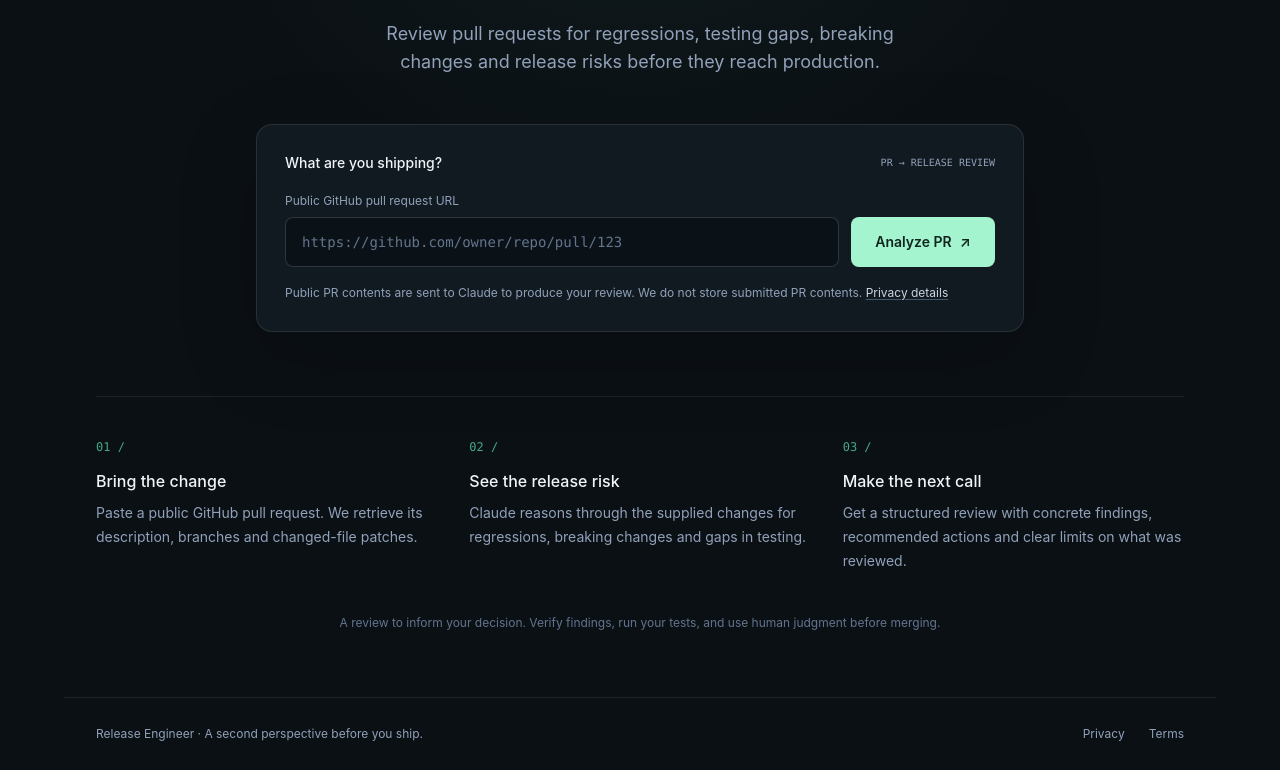
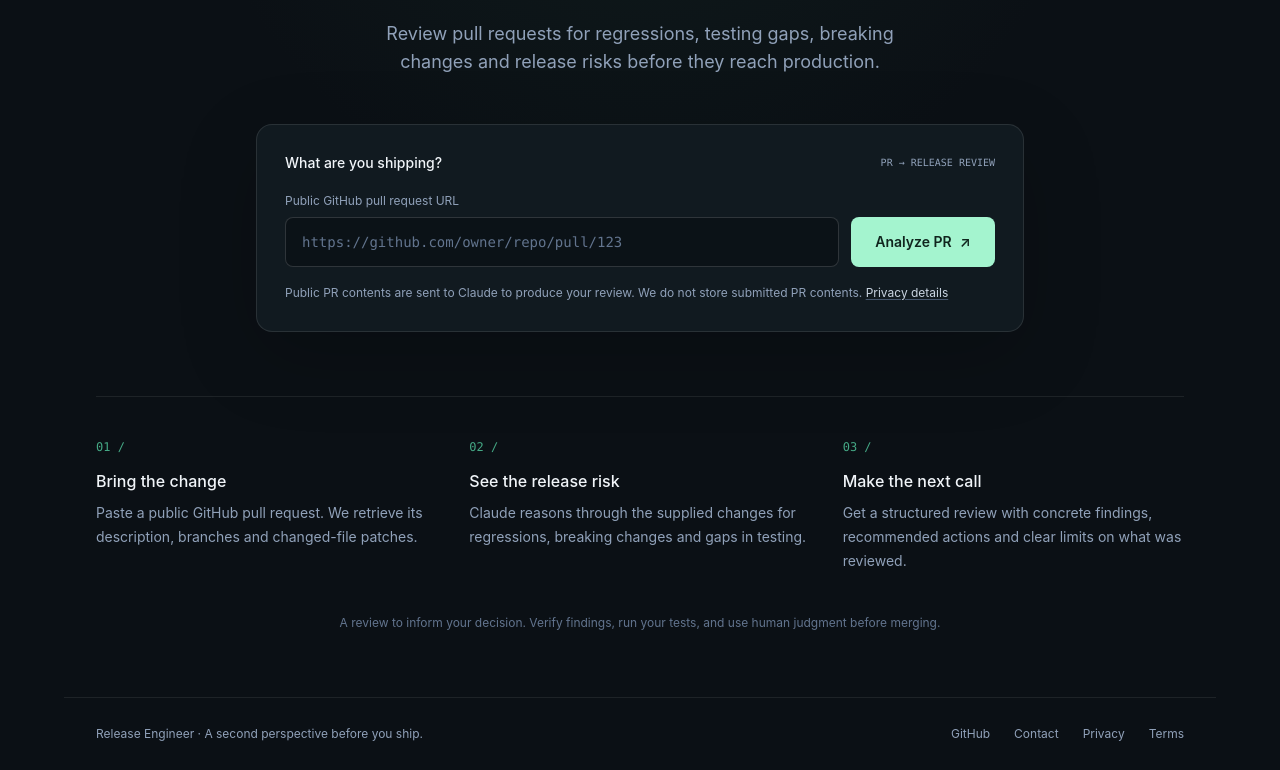
Before and after one commit to ozankenangungor/release-engineer, a Next.js app: page / in a window 1280 px wide. Shown: the part 351-1121 px from the top of the page. Built offline with nearby package versions, Linux system fonts and the light colour scheme.

Commit message:
docs: update launch documentation and deployment configurations

```diff
--- a/src/app/layout.tsx
+++ b/src/app/layout.tsx
@@ -2,10 +2,22 @@ import type { Metadata } from "next";
 import { Header, Footer } from "@/components/brand";
 import "./globals.css";
 
+const title = "Release Engineer — Your AI Release Engineer";
+const description =
+  "Review public GitHub pull requests for regressions, testing gaps, breaking changes and release risks. Powered by Claude.";
+
 export const metadata: Metadata = {
-  title: "Release Engineer — Your AI Release Engineer",
-  description:
-    "Review public GitHub pull requests for regressions, testing gaps, breaking changes and release risks. Powered by Claude.",
+  metadataBase: new URL("https://releaseengineer.tech"),
+  title,
+  description,
+  alternates: { canonical: "./" },
+  openGraph: {
+    title,
+    description,
+    url: "./",
+    siteName: "Release Engineer",
+    type: "website",
+  },
 };
 
 export default function RootLayout({
--- a/src/components/brand.tsx
+++ b/src/components/brand.tsx
@@ -50,7 +50,21 @@ export function Footer() {
   return (
     <footer className="mx-auto flex w-full max-w-6xl flex-col justify-between gap-4 border-t border-white/8 px-5 py-7 text-xs text-slate-400 sm:flex-row sm:px-8">
       <p>Release Engineer · A second perspective before you ship.</p>
-      <nav aria-label="Legal" className="flex gap-6">
+      <nav aria-label="Footer" className="flex flex-wrap gap-x-6 gap-y-3">
+        <a
+          className="transition hover:text-white"
+          href="https://github.com/ozankenangungor/release-engineer"
+          target="_blank"
+          rel="noopener noreferrer"
+        >
+          GitHub
+        </a>
+        <a
+          className="transition hover:text-white"
+          href="mailto:founder@releaseengineer.tech"
+        >
+          Contact
+        </a>
         <Link className="transition hover:text-white" href="/privacy">
           Privacy
         </Link>
```
Also changed, not shown: 1 other file (tests, documents, lock files or other folders).
